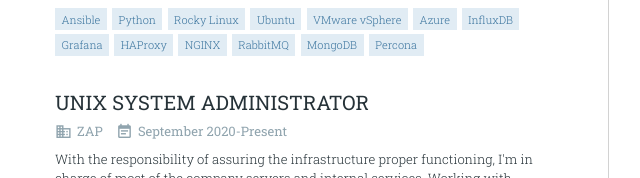
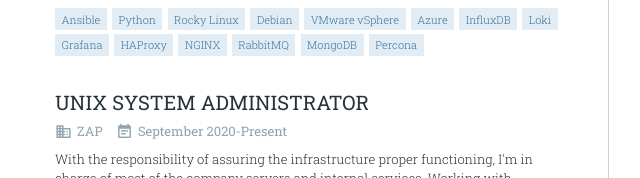
Before and after one commit to fmmsc/resume, a plain HTML site: page index.html in a window 1280 px wide. Shown: the part 356-534 px from the top of the page, 511-1151 px from the left. Drawn offline with Linux system fonts and the light colour scheme; a script that the page names is missing; a web font is replaced by a local one.

Commit message:
Update index.html

```diff
--- a/index.html
+++ b/index.html
@@ -227,7 +227,7 @@
 									</div>
 									<div class="post-taglist" style="line-height:75%;">
 										<br>
-    									<a class="post-tag js-gps-track" title="" rel="tag">Ansible</a> <a class="post-tag js-gps-track" title="" rel="tag">Python</a> <a class="post-tag js-gps-track" title="Red Hat Enterprise Linux (Clone)" rel="tag">Rocky Linux</a> <a class="post-tag js-gps-track" title="" rel="tag">Ubuntu</a> <a class="post-tag js-gps-track" title="" rel="tag">VMware vSphere</a> <a class="post-tag js-gps-track" title="" rel="tag">Azure</a> <a class="post-tag js-gps-track" title="" rel="tag">InfluxDB</a> <a class="post-tag js-gps-track" title="" rel="tag">Grafana</a> <a class="post-tag js-gps-track" title="" rel="tag">HAProxy</a> <a class="post-tag js-gps-track" title="" rel="tag">NGINX</a> <a class="post-tag js-gps-track" title="" rel="tag">RabbitMQ</a> <a class="post-tag js-gps-track" title="" rel="tag">MongoDB</a> <a class="post-tag js-gps-track" title="MySQL" rel="tag">Percona</a>
+    									<a class="post-tag js-gps-track" title="" rel="tag">Ansible</a> <a class="post-tag js-gps-track" title="" rel="tag">Python</a> <a class="post-tag js-gps-track" title="Red Hat Enterprise Linux (Clone)" rel="tag">Rocky Linux</a> <a class="post-tag js-gps-track" title="" rel="tag">Debian</a> <a class="post-tag js-gps-track" title="" rel="tag">VMware vSphere</a> <a class="post-tag js-gps-track" title="" rel="tag">Azure</a> <a class="post-tag js-gps-track" title="" rel="tag">InfluxDB</a> <a class="post-tag js-gps-track" title="" rel="tag">Loki</a> <a class="post-tag js-gps-track" title="" rel="tag">Grafana</a> <a class="post-tag js-gps-track" title="" rel="tag">HAProxy</a> <a class="post-tag js-gps-track" title="" rel="tag">NGINX</a> <a class="post-tag js-gps-track" title="" rel="tag">RabbitMQ</a> <a class="post-tag js-gps-track" title="" rel="tag">MongoDB</a> <a class="post-tag js-gps-track" title="MySQL" rel="tag">Percona</a>
 									</div>
 								</article>
 								<article>
```
